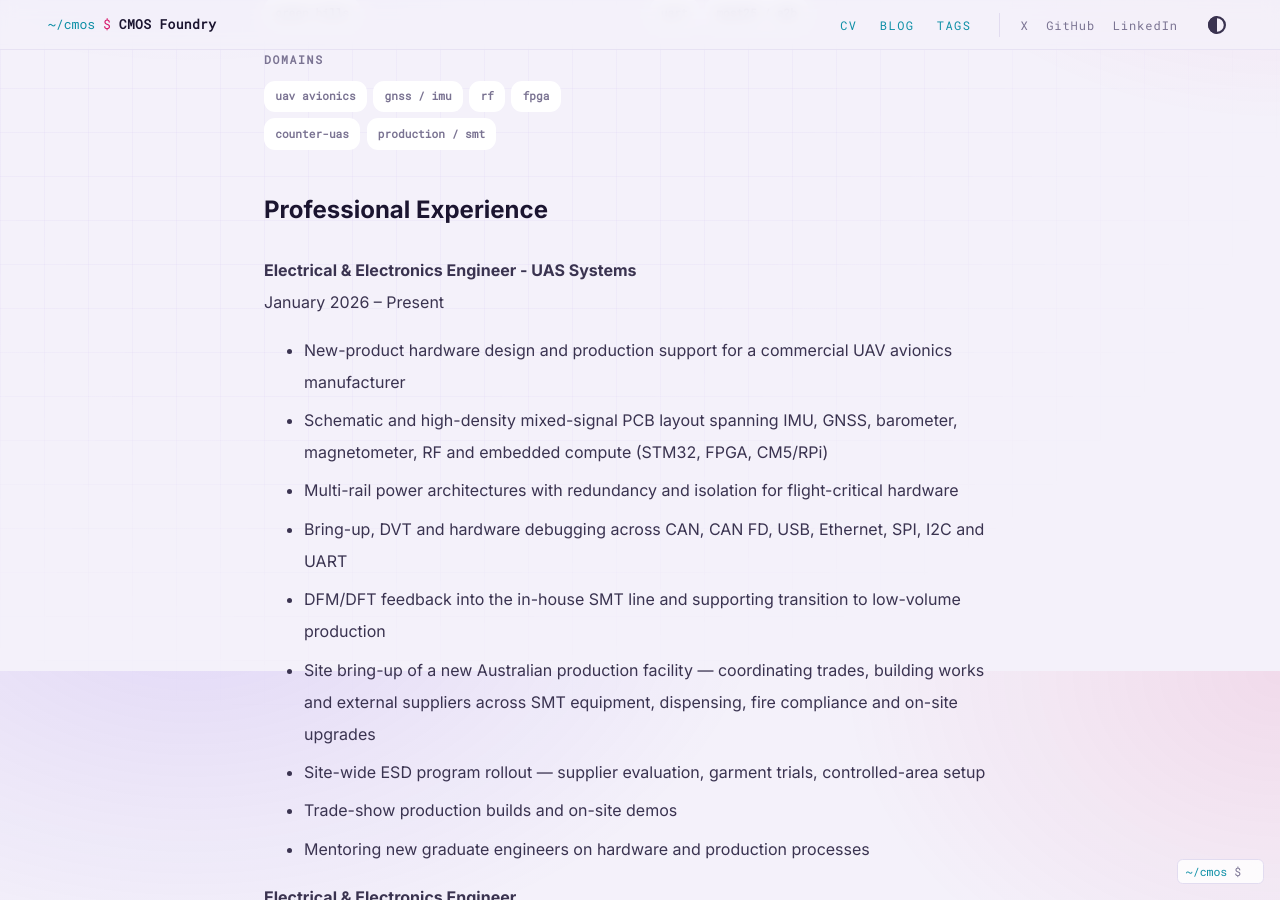
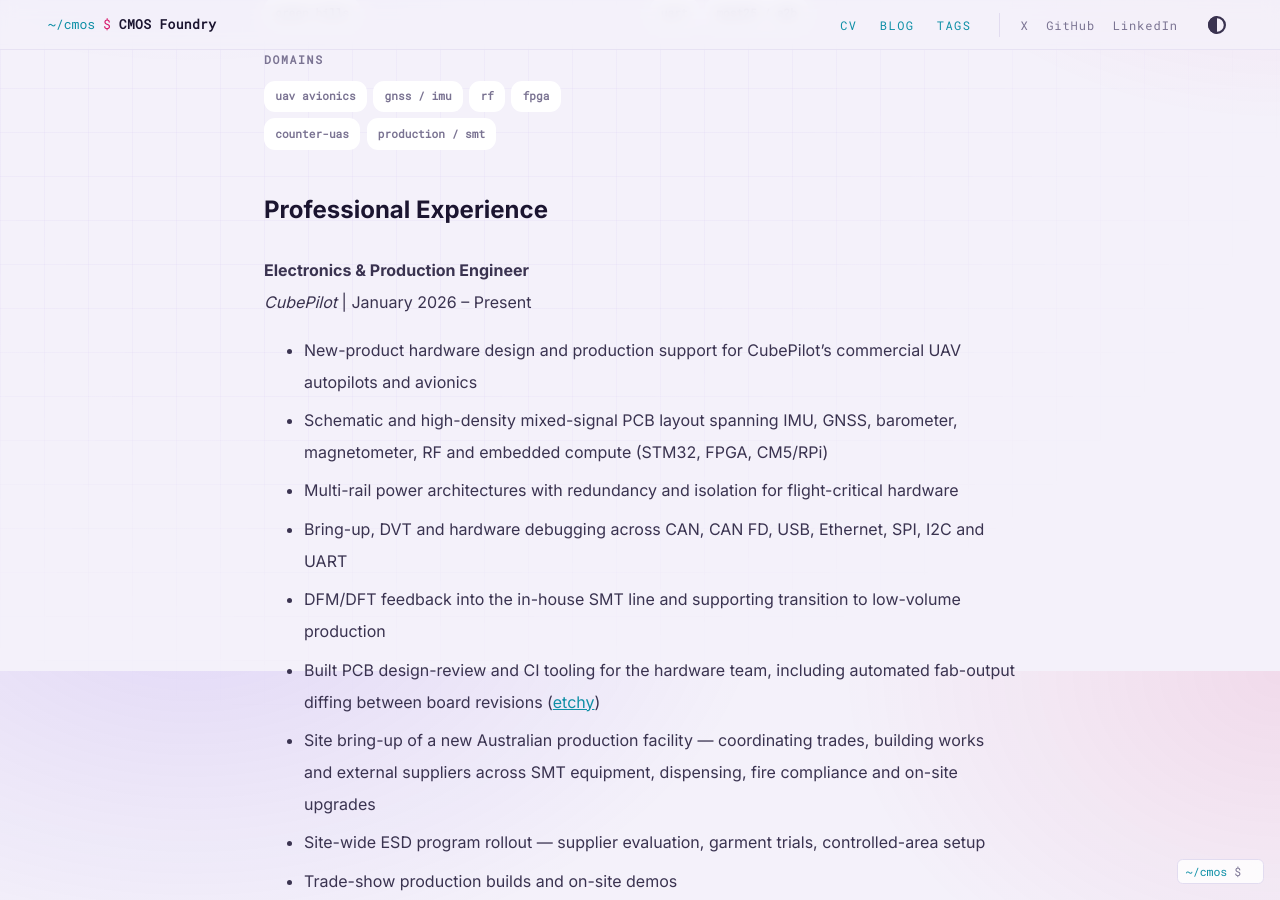
Before and after one commit to Cimos/cimos.github.io, a Jekyll site: the page built from about.md, in a window 1280 px wide and 900 px high, scrolled down 1129 px. Built offline with Jekyll 4.4.1, drawn with Linux system fonts in a browser that asks for light colours; some of the changed text lies outside the part shown.

Commit message:
Update CV current role to CubePilot
Title is now Electronics & Production Engineer at CubePilot, with a line on the review and CI tooling work.

```diff
--- a/about.md
+++ b/about.md
@@ -93,13 +93,14 @@
 
 ## Professional Experience
 
-**Electrical & Electronics Engineer - UAS Systems**
-January 2026 – Present
-- New-product hardware design and production support for a commercial UAV avionics manufacturer
+**Electronics & Production Engineer**
+*CubePilot* | January 2026 – Present
+- New-product hardware design and production support for CubePilot's commercial UAV autopilots and avionics
 - Schematic and high-density mixed-signal PCB layout spanning IMU, GNSS, barometer, magnetometer, RF and embedded compute (STM32, FPGA, CM5/RPi)
 - Multi-rail power architectures with redundancy and isolation for flight-critical hardware
 - Bring-up, DVT and hardware debugging across CAN, CAN FD, USB, Ethernet, SPI, I2C and UART
 - DFM/DFT feedback into the in-house SMT line and supporting transition to low-volume production
+- Built PCB design-review and CI tooling for the hardware team, including automated fab-output diffing between board revisions ([etchy](/etchy-pcb-diff))
 - Site bring-up of a new Australian production facility — coordinating trades, building works and external suppliers across SMT equipment, dispensing, fire compliance and on-site upgrades
 - Site-wide ESD program rollout — supplier evaluation, garment trials, controlled-area setup
 - Trade-show production builds and on-site demos
```
